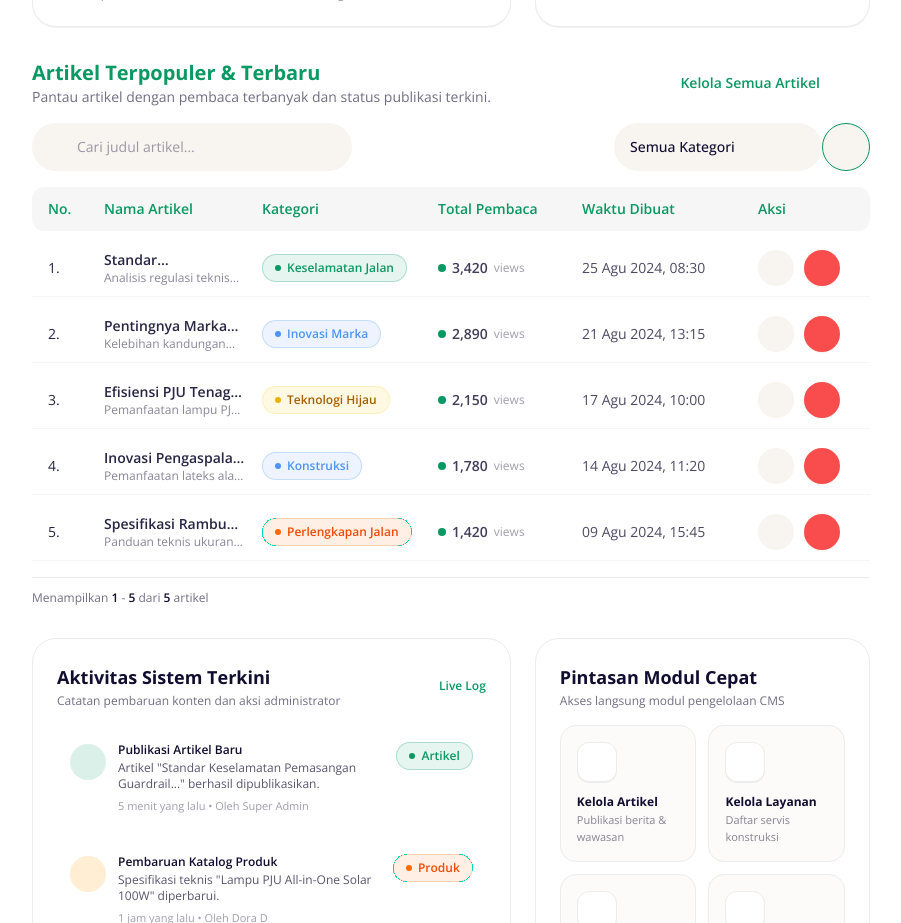
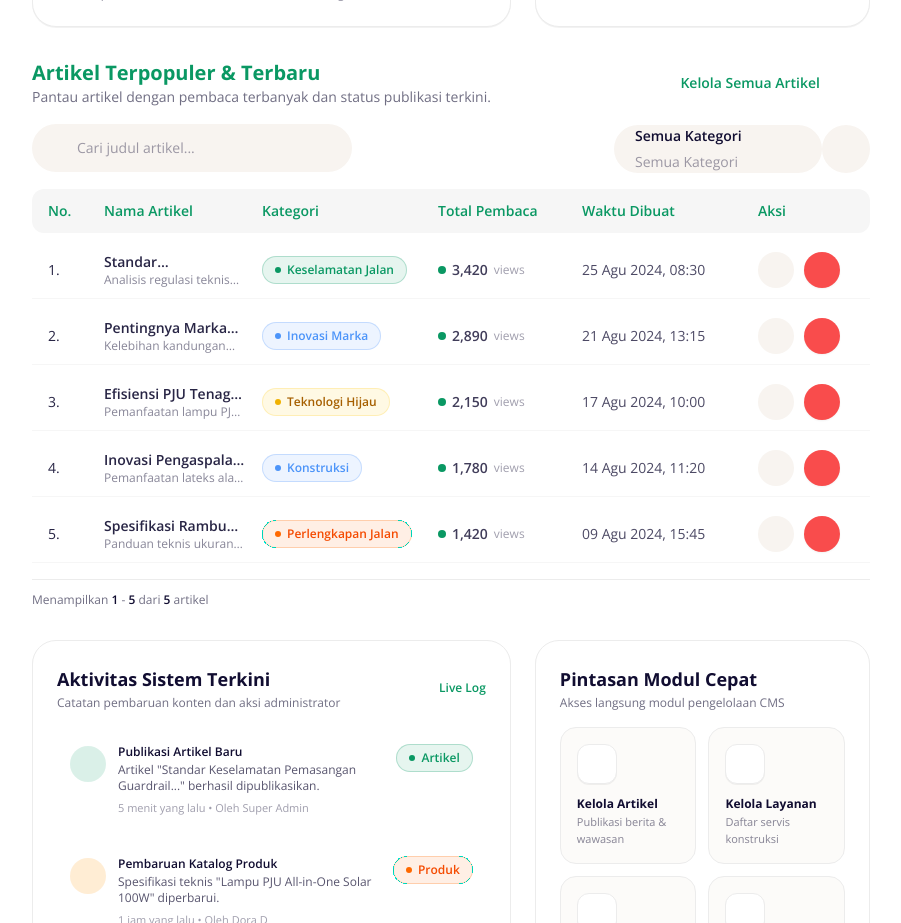
Before and after one commit to nootmehh/dps-cms, a Next.js app: page /dashboard in a window 1280 px wide. Shown: the part 820-1743 px from the top of the page, without its empty margins (329-1230 px from the left). Built offline with nearby package versions, Linux system fonts and the light colour scheme.

Commit message:
feat: supabase integration

```diff
--- a/package.json
+++ b/package.json
@@ -10,6 +10,7 @@
   },
   "dependencies": {
     "@lordicon/element": "^2.3.1",
+    "@supabase/supabase-js": "^2.115.0",
     "lottie-web": "^5.13.0",
     "next": "16.3.3",
     "react": "19.2.8",
--- a/src/components/common/lordIcon.tsx
+++ b/src/components/common/lordIcon.tsx
@@ -43,7 +43,9 @@ export const LORD_ICON_MAP: Record<string, string> = {
   Left: "/lord-icons/system-outline-2753-arrow-left-hover-slide.json",
   "Down 2": "/lord-icons/system-outline-33-chevron-down-hover-pinch.json",
   Down: "/lord-icons/system-outline-33-chevron-down-hover-pinch.json",
+  ChevronDown: "/lord-icons/system-outline-33-chevron-down-hover-pinch.json",
   Up: "/lord-icons/system-outline-34-chevron-up-hover-pinch.json",
+  ChevronUp: "/lord-icons/system-outline-34-chevron-up-hover-pinch.json",
 };
 
 export interface LordIconProps {
--- a/src/components/ui/dropdown.tsx
+++ b/src/components/ui/dropdown.tsx
@@ -144,35 +144,41 @@ export default function Dropdown({
         </label>
       )}
 
-      {/* Segmented Connected Dropdown Bar (Figma Unique Button 2-Pill Design) */}
+      {/* Segmented Connected Dropdown Bar (Compro Accordion Style) */}
       <div
         onClick={() => !disabled && setIsOpen(!isOpen)}
-        className={`group self-stretch h-12 rounded-[48px] inline-flex justify-center items-center gap-0 w-full cursor-pointer transition-opacity duration-200 ${
-          disabled ? "opacity-50 cursor-not-allowed" : "hover:opacity-90"
+        className={`group self-stretch flex items-center gap-0 w-full cursor-pointer select-none transition-all duration-300 ${
+          disabled ? "opacity-50 cursor-not-allowed pointer-events-none" : ""
         } ${selectClassName}`}
       >
         {/* Left Main Pill */}
-        <div className="flex-1 h-12 px-4 py-2.5 bg-brand-background rounded-[100px] flex justify-between items-center gap-2.5 overflow-hidden transition-colors duration-200">
+        <div
+          className={`flex-1 min-w-0 h-12 px-5 py-2.5 flex justify-between items-center gap-2.5 overflow-hidden transition-all duration-300 ease-in-out ${
+            isOpen
+              ? "bg-brand-background rounded-2xl sm:rounded-3xl border border-g1 shadow-[0px_2px_6px_0px_rgba(6,137,81,0.2)]"
+              : "bg-brand-background rounded-[28px] border border-transparent group-hover:border-g1 group-hover:opacity-95"
+          }`}
+        >
           <div className="flex-1 flex flex-wrap gap-1.5 items-center overflow-hidden">
             {/* Chips for Multiple Select */}
             {multiple && selectedOptions.length > 0 ? (
               selectedOptions.map((opt) => (
                 <div
                   key={opt.value}
-                  className="h-8 px-3.5 py-1 bg-white text-dark text-xs font-semibold font-sans rounded-full flex items-center gap-2 shadow-xs border border-white-80 transition-colors shrink-0"
+                  className="h-7 px-3 py-0.5 bg-white text-dark text-xs font-semibold font-sans rounded-full flex items-center gap-1.5 shadow-xs border border-white-80 transition-colors shrink-0"
                 >
                   <span>{opt.label}</span>
                   <button
                     type="button"
                     onClick={(e) => handleRemoveItem(e, opt.value)}
-                    className="size-4.5 hover:bg-red-state/15 hover:text-red-state text-dark/60 rounded-full flex items-center justify-center transition-all cursor-pointer"
+                    className="size-4 hover:bg-red-state/15 hover:text-red-state text-dark/60 rounded-full flex items-center justify-center transition-all cursor-pointer"
                   >
                     <LordIcon name="Delete" size={12} primaryColor="#f94c4c" />
                   </button>
                 </div>
               ))
             ) : !multiple && selectedOptions.length > 0 && !isOpen ? (
-              <span className="text-dark text-sm font-medium font-sans truncate">
+              <span className="text-dark text-sm font-semibold font-sans truncate">
                 {selectedOptions[0].label}
               </span>
             ) : null}
@@ -183,32 +189,46 @@ export default function Dropdown({
                 type="text"
                 disabled={disabled}
                 value={searchQuery}
+                onClick={(e) => {
+                  e.stopPropagation();
+                  if (!isOpen) setIsOpen(true);
+                }}
                 onChange={(e) => {
                   setSearchQuery(e.target.value);
                   if (!isOpen) setIsOpen(true);
                 }}
-                placeholder={selectedOptions.length > 0 ? "" : placeholder}
+                placeholder={
+                  searchQuery
+                    ? ""
+                    : selectedOptions.length > 0 && typeof selectedOptions[0]?.label === "string"
+                    ? selectedOptions[0].label
+                    : placeholder
+                }
                 className="flex-1 bg-transparent text-dark text-sm font-normal font-sans placeholder:text-dark/40 outline-none border-none min-w-15"
               />
             )}
           </div>
         </div>
 
-        {/* Right Icon Connected Pill Segment with Green Border */}
-        <div className="size-12 p-2 bg-brand-background rounded-[100px] outline-1 -outline-offset-1 outline-g1 flex justify-center items-center shrink-0 transition-colors duration-200">
-          <div
-            className={`size-6 relative flex items-center justify-center transition-transform duration-200 ${
-              isOpen ? "rotate-180" : ""
-            }`}
-          >
-            <LordIcon name="Down 2" size={18} primaryColor="#0A9863" />
-          </div>
+        {/* Right Segment: Circle Chevron Button (Connected with gap-0) */}
+        <div
+          className={`size-12 rounded-full flex items-center justify-center shrink-0 transition-all duration-300 ${
+            isOpen
+              ? "bg-g1 text-white shadow-[0px_2px_4px_0px_rgba(6,137,81,0.25)] border border-transparent"
+              : "bg-brand-background text-g1 border border-transparent group-hover:border-g1 group-hover:opacity-95"
+          }`}
+        >
+          <LordIcon
+            name={isOpen ? "ChevronUp" : "ChevronDown"}
+            size={20}
+            primaryColor={isOpen ? "#FFFFFF" : "#0A9863"}
+          />
         </div>
       </div>
 
       {/* Options Dropdown Panel */}
       {isOpen && (
-        <div className="absolute top-[calc(100%+6px)] left-0 w-full bg-white border border-white-80 rounded-2xl shadow-xl z-50 max-h-60 overflow-y-auto p-1.5 flex flex-col gap-0.5 animate-fade-in">
+        <div className="absolute top-[calc(100%+8px)] left-0 w-full bg-white border border-white-80 rounded-2xl shadow-[0px_8px_24px_0px_rgba(0,0,0,0.08)] z-50 max-h-60 overflow-y-auto p-1.5 flex flex-col gap-0.5 animate-fade-in">
           {filteredOptions.length === 0 && !showCustomAddOption ? (
             <div className="py-3 px-4 text-center text-slate-400 text-sm font-sans">
               No options found
--- /dev/null
+++ b/src/lib/supabase.ts
@@ -0,0 +1,21 @@
+import { createClient } from "@supabase/supabase-js";
+
+const supabaseUrl = process.env.NEXT_PUBLIC_SUPABASE_URL;
+const supabaseKey =
+  process.env.NEXT_PUBLIC_SUPABASE_PUBLISHABLE_KEY ||
+  process.env.NEXT_PUBLIC_SUPABASE_ANON_KEY;
+
+if (!supabaseUrl || !supabaseKey) {
+  if (typeof window !== "undefined") {
+    console.warn(
+      "Supabase credentials missing: Ensure NEXT_PUBLIC_SUPABASE_URL and NEXT_PUBLIC_SUPABASE_PUBLISHABLE_KEY are set in .env.local"
+    );
+  }
+}
+
+export const supabase = createClient(
+  supabaseUrl || "",
+  supabaseKey || ""
+);
+
+export default supabase;
```
Also changed, not shown: 1 other file (tests, documents, lock files or other folders).
